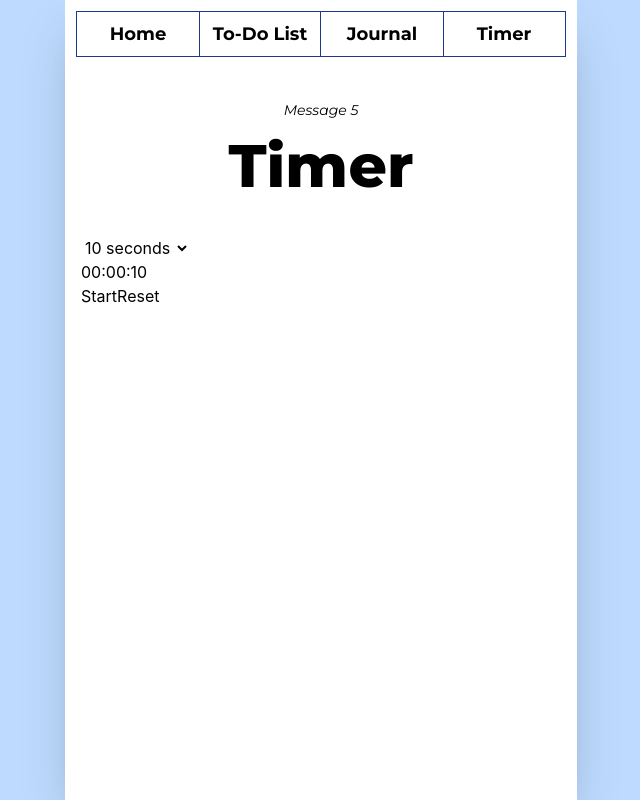
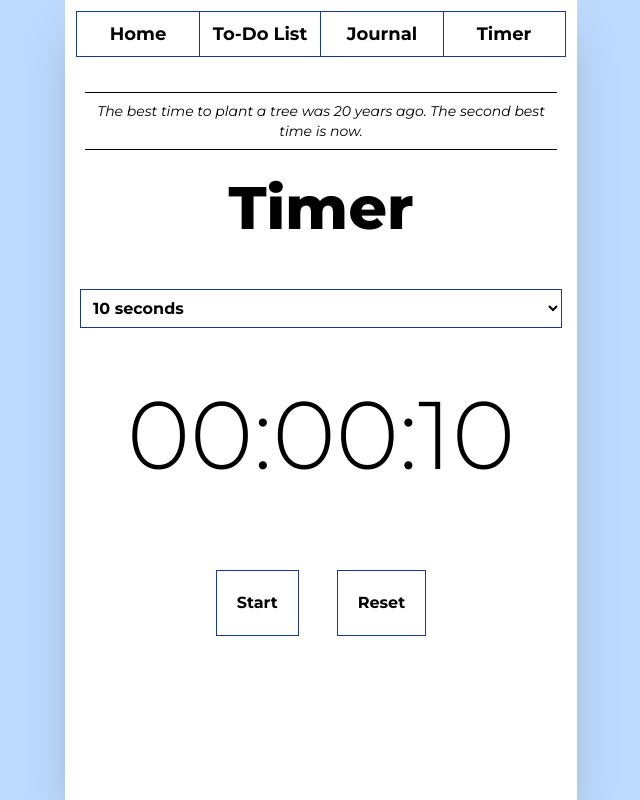
Before and after one commit to danielk0104/Mobile-Web-Assessment-PWA, a React (Vite) app: page /timer in a window 1280 px wide. Shown: the whole page, without its empty margins (319-959 px from the left). Built offline with nearby package versions, Linux system fonts and the light colour scheme.

Commit message:
Changed messages

```diff
--- a/src/components/Messages.jsx
+++ b/src/components/Messages.jsx
@@ -4,16 +4,16 @@ import { useLocation } from "react-router-dom"
 function Messages() {
     // Motivational messages
     const messages = [
-        "Message 1",
-        "Message 2",
-        "Message 3",
-        "Message 4",
-        "Message 5",
-        "Message 6",
-        "Message 7",
-        "Message 8",
-        "Message 9",
-        "Message 10"
+        "'There is only one way to avoid criticism: do nothing, say nothing and be nothing.' –Aristotle",
+        "'Believe you can and you're halfway there.' –Theodore Roosevelt",
+        "If the wind will not serve, take to the oars.",
+        "'When everything seems to be going against you, remember that the airplane takes off against the wind, not with it.' –Henry Ford",
+        "The best time to plant a tree was 20 years ago. The second best time is now.",
+        "'You miss 100% of the shots you don't take.' –Wayne Gretzky",
+        "'Do not wait; the time will never be 'just right.' Start where you stand, and work with whatever tools you may have at your command, and better tools will be found as you go along.' –George Herbert",
+        "'Change is the law of life. And those who look only to the past or present are certain to miss the future.' –John F. Kennedy",
+        "'You can never cross the ocean until you have the courage to lose sight of the shore.' –Christopher Columbus",
+        "Fall seven times and stand up eight."
     ]
 
     const location = useLocation()
@@ -28,8 +28,10 @@ function Messages() {
     }, [location.pathname])
 
     return (
-        <div className="mt-5">
+        <div className="px-5">
+            <hr className="mt-3 mb-2"></hr>
             <p className="text-sm font-display italic text-center">{display}</p>
+            <hr className="mt-2 mb-3"></hr>
         </div>
     )
 }
--- a/src/home/Home.jsx
+++ b/src/home/Home.jsx
@@ -1,8 +1,16 @@
 import Header from "../components/Header"
+import { ReactComponent as Logo } from "../assets/logo.svg"
+
+const logo = (
+    <div className="flex">
+        <Logo />
+    </div>
+)
 
 function Home() {
     return (
         <div className="container mx-auto p-5">
+            {logo}
             <Header title="Home" />
             <p className="font-display text-center">Welcome to the app.</p>
         </div>
--- a/src/journal/Journal.jsx
+++ b/src/journal/Journal.jsx
@@ -31,7 +31,7 @@ function Journal() {
 
   // Delete an entry
   function deleteEntry(time) {
-    const updatedEntry = todos.filter(
+    const updatedEntry = journal.filter(
       function (entry) {
       return entry.time !== time
       }
--- a/src/journal/JournalEntry.jsx
+++ b/src/journal/JournalEntry.jsx
@@ -27,7 +27,7 @@ function JournalEntry(props) {
 
     const heading = (
         <div className="flex outline outline-blue-900">
-            <h2 className="p-2 bg-blue-900 text-white font-display font-bold text-xl cursor-pointer" onClick={() => clickVisible()}>{props.title}</h2>
+            <h2 className="p-2 bg-blue-900 outline outline-blue-900 text-white font-display font-bold text-xl hover:bg-white hover:text-black duration-200 cursor-pointer" onClick={() => clickVisible()}>{props.title}</h2>
             <p className="p-2 ml-1 font-display italic font-bold">{formattedDate}</p>
         </div>
     )
--- a/src/timer/Timer.jsx
+++ b/src/timer/Timer.jsx
@@ -60,7 +60,7 @@ function Timer() {
     return (
         <div className="container mx-auto p-4">
             <Header title="Timer" />
-            <select value={seconds} onChange={handleSelect} disabled={started}>
+            <select className="mb-10 mt-3 p-2 w-full outline outline-blue-900 hover:bg-blue-900 hover:text-white duration-200 font-display font-bold cursor-pointer" value={seconds} onChange={handleSelect} disabled={started}>
                 <option value="10">10 seconds</option>
                 <option value="30">30 seconds</option>
                 <option value="60">1 minute</option>
@@ -70,13 +70,13 @@ function Timer() {
                 <option value="1800">30 minutes</option>
                 <option value="3600">1 hour</option>
             </select>
-            <p>{hrs}:{mins}:{secs}</p>
-            {seconds === 0 ? <p>Time's up!</p> : null}
-            <div>
-                <button onClick={handleStartPause}>
+            <p className="m-5 text-center text-8xl font-display font-light">{hrs}:{mins}:{secs}</p>
+            {seconds === 0 ? <p className="text-red-500 text-center font-display font-bold text-4xl">Time's up!</p> : null}
+            <div className="mt-20 p-2 text-center">
+                <button className="p-5 outline outline-blue-900 font-display font-bold cursor-pointer hover:bg-blue-900 hover:text-white duration-200" onClick={handleStartPause}>
                     {started ? "Pause" : "Start"}
                 </button>
-                <button value={time} onClick={handleReset}>
+                <button className="ml-10 p-5 outline outline-blue-900 font-display font-bold cursor-pointer hover:bg-blue-900 hover:text-white duration-200" value={time} onClick={handleReset}>
                     Reset
                 </button>
             </div>
--- a/src/todo/TodoItem.jsx
+++ b/src/todo/TodoItem.jsx
@@ -6,7 +6,7 @@ function TodoItem(props) {
                     type="checkbox"
                     checked={props.todo.completed}
                     onChange={() => props.handleToggle(props.todo.time)}
-                    className="mr-3"
+                    className="mr-3 cursor-pointer"
                 />
                 <span className={props.todo.completed ? "line-through text-gray-500 font-display" : "font-display"}>
                     {props.todo.text}
```
